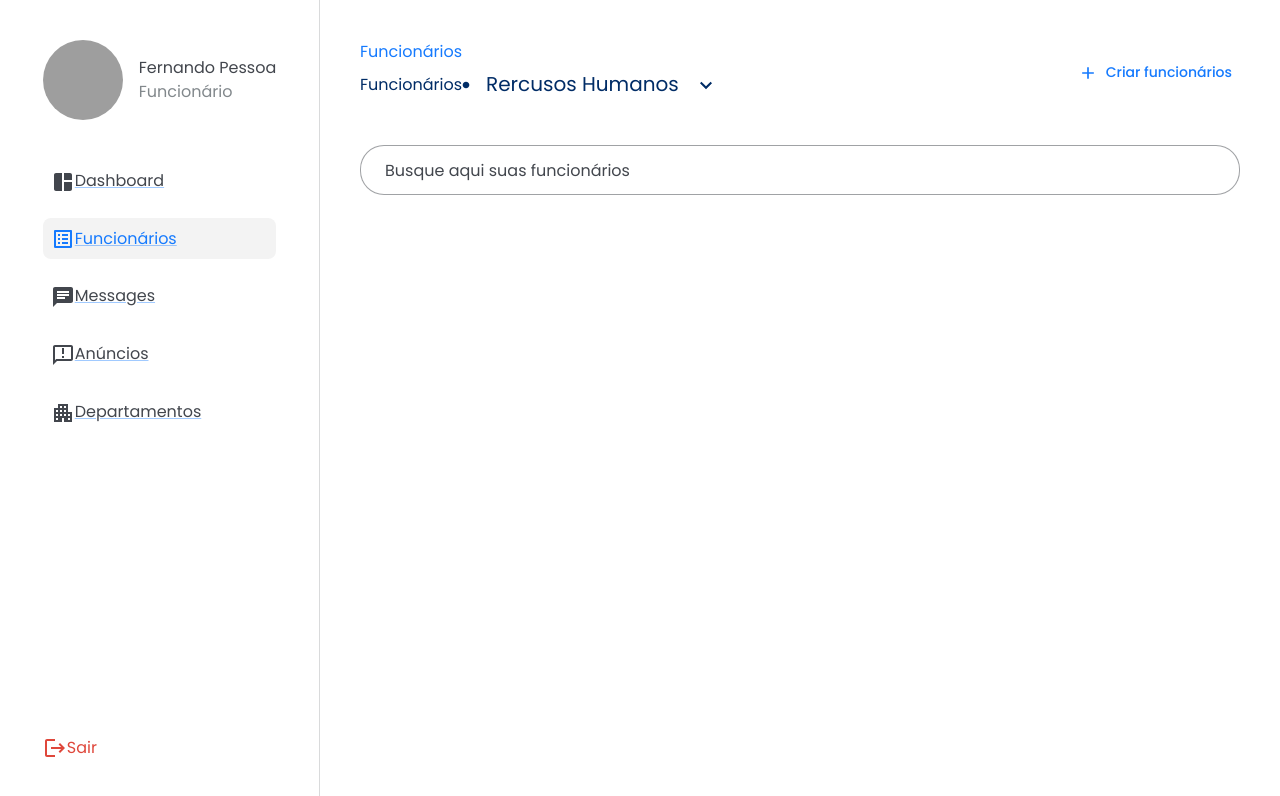
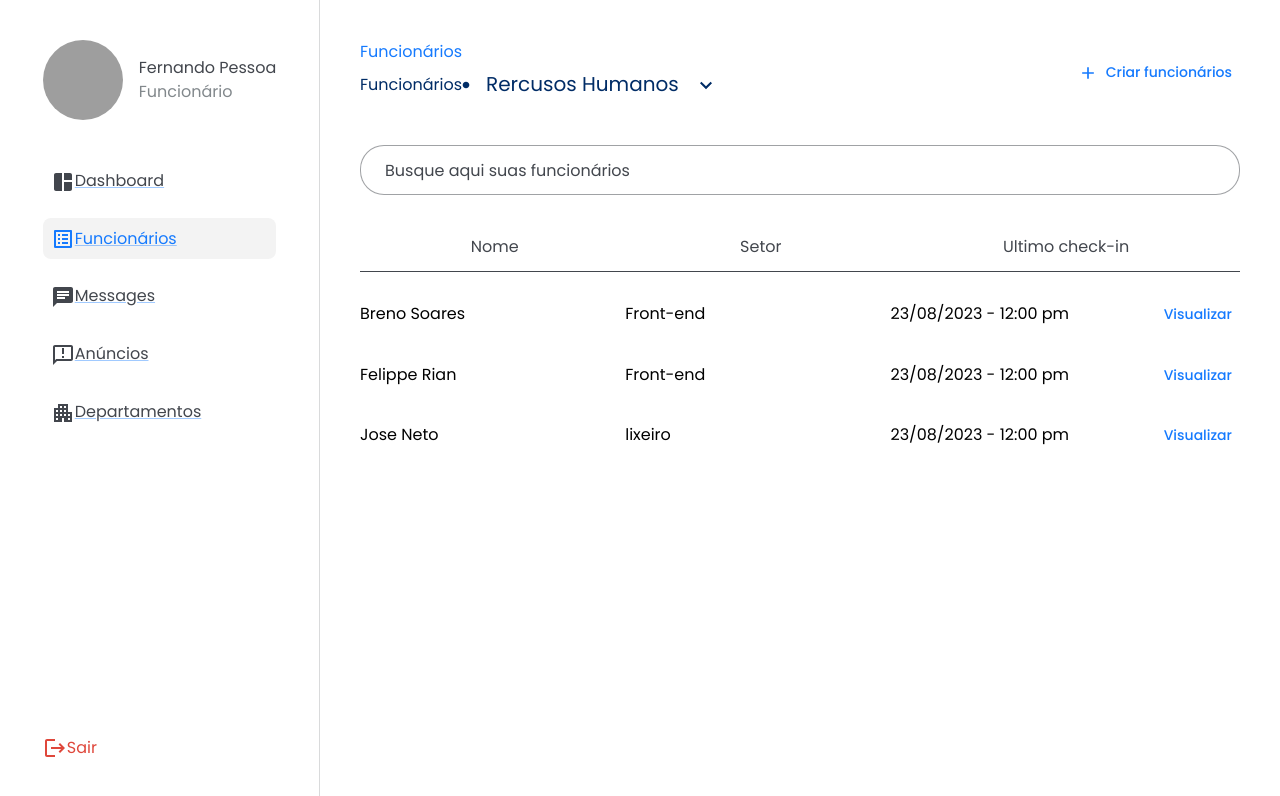
Before and after one commit to ZBreno/ManagerFront, a Next.js app: page / in a window 1280 px wide. Both pictures are taken after a click on the link "Funcionários". Shown: the top 796 px of the page. Built offline with nearby package versions, Linux system fonts and the light colour scheme; grey boxes are pictures that could not be loaded.

Commit message:
componente de Message criado e pagina de Messages corrigida

```diff
--- /dev/null
+++ b/src/components/Annoucement/index.tsx
@@ -0,0 +1 @@
+export default function Annoucement
--- a/src/components/Header/index.tsx
+++ b/src/components/Header/index.tsx
@@ -45,7 +45,7 @@ export default function Header({ options, title, subtitle }: HeaderProps) {
               onClick={() => alert("em breve")}
               startIcon={<Add />}
               style={{ textTransform: "none" }}
-              className="bg-primary-500 text-white hover:bg-primary-500 px-6 py-2 rounded-sm text-xl"
+              className="bg-primary-500 text-white hover:bg-primary-500 px-6 py-2  font-medium rounded-sm text-xl"
             />
           </div>
         )}
--- a/src/components/ItemBarContent/Annoucement/index.tsx
+++ b/src/components/ItemBarContent/Annoucements/index.tsx
@@ -1,6 +1,6 @@
 import Header from "../../Header";
 
-export default function Annoucement() {
+export default function Annoucements() {
   return (
     <div className="px-10 mt-10">
       <Header title="Anúncios" subtitle="Anúncios" />
--- a/src/components/ItemBarContent/Department/index.tsx
+++ b/src/components/ItemBarContent/Departments/index.tsx
@@ -9,7 +9,7 @@ import {
 import { useState } from "react";
 import Accordions from "../../Accordion";
 
-export default function Department() {
+export default function Departments() {
   const [expanded, setExpanded] = useState<string | false>(false);
 
   const handleChange =
--- a/src/components/ItemBarContent/Employeer/index.tsx
+++ /dev/null
@@ -1,14 +0,0 @@
-import Header from "../../Header";
-
-export default function Employee() {
-  const options = [
-    { text: "Rercusos Humanos", value: 0 },
-    { text: "Almoxarifado", value: 1 },
-    { text: "Administrativo", value: 2 },
-  ];
-  return (
-    <div className="px-10 mt-10">
-      <Header title="Funcionários" subtitle="Funcionários" options={options} />
-    </div>
-  );
-}
--- /dev/null
+++ b/src/components/ItemBarContent/Employees/index.tsx
@@ -0,0 +1,45 @@
+import { Typography } from "@mui/material";
+import Header from "../../Header";
+import Employee from "@/components/employee";
+
+export default function Employees() {
+  const options = [
+    { text: "Rercusos Humanos", value: 0 },
+    { text: "Almoxarifado", value: 1 },
+    { text: "Administrativo", value: 2 },
+  ];
+
+  const employees = [
+    {
+      name: "Breno Soares",
+      department: "Front-end",
+      lastCheck: "23/08/2023 - 12:00 pm"
+    },
+    {
+      name: "Felippe Rian",
+      department: "Front-end",
+      lastCheck: "23/08/2023 - 12:00 pm"
+    },
+    {
+      name: "Jose Neto",
+      department: "lixeiro",
+      lastCheck: "23/08/2023 - 12:00 pm"
+    },
+  ]
+
+  return (
+    <div className="px-10 mt-10">
+      <Header title="Funcionários" subtitle="Funcionários" options={options} />
+      <div className="flex justify-around mt-10 pb-3 border-b border-text-500">
+        <Typography className="font-semibold text-xl text-text-500">Nome</Typography>
+        <Typography className="font-semibold text-xl text-text-500">Setor</Typography>
+        <Typography className="font-semibold text-xl text-text-500">Ultimo check-in</Typography>
+      </div>
+      <div>
+        {employees.map(({name, department, lastCheck}, index) =>
+          <Employee key={index} name={name} department={department} lastCheck={lastCheck}/>
+        )}
+      </div>
+    </div>
+  );
+}
--- /dev/null
+++ b/src/components/ItemBarContent/Messages/index.tsx
@@ -0,0 +1,38 @@
+import { MailOutline, MoreVert } from "@mui/icons-material";
+import { Typography } from "@mui/material";
+import ButtonForm from "../../Button";
+import Header from "../../Header";
+import Message from "@/components/Message";
+
+interface Message {
+  title: string;
+  sender: string;
+  department: string;
+  type: string;
+}
+
+interface MessageProps {
+  messages: Message[];
+}
+
+export default function Messages({ messages }: MessageProps) {
+  const options = [
+    { text: "Justificativa de falta", value: 0 },
+    { text: "Atestado", value: 1 },
+    { text: "Aviso", value: 2 },
+    { text: "Demissão", value: 3 },
+    { text: "Promoção", value: 4 },
+    { text: "Outro", value: 5 },
+  ];
+
+  return (
+    <div className="px-10 mt-10">
+      <Header title="Mensagens" subtitle="Mensagem" options={options} />
+      <div className="flex justify-start  flex-wrap mt-10 gap-x-10 gap-y-6">
+        {messages.map(({ title, sender, department, type }, index) => (
+          <Message key={index} title={title} department={department} sender={sender} type={type} />
+        ))}
+      </div>
+    </div>
+  );
+}
--- /dev/null
+++ b/src/components/Message/index.tsx
@@ -0,0 +1,84 @@
+import { MailOutline, MoreVert } from "@mui/icons-material";
+import { Typography } from "@mui/material";
+import ButtonForm from "../Button";
+
+interface MessageProps {
+  title: string;
+  sender: string;
+  department: string;
+  type: string;
+}
+
+export default function Message({
+  title,
+  sender,
+  department,
+  type,
+}: MessageProps) {
+  const typeMessages = [
+    {
+      name: "ATESTADO",
+      bg: "bg-warning-200 text-warning-800",
+      bgBtn: "#9F9126",
+    },
+    {
+      name: "AVISO",
+      bg: "bg-primary-500 bg-opacity-20 text-primary-500",
+      bgBtn: "#157AFE",
+    },
+    {
+      name: "JUSTIFICATIVA_DE_FALTA",
+      bg: "bg-gray-200 text-gray-800",
+      bgBtn: "#353A3D",
+    },
+    {
+      name: "DEMISSAO",
+      bg: "bg-danger-200 text-danger-800",
+      bgBtn: "#9F2F26",
+    },
+    {
+      name: "PROMOCAO",
+      bg: "bg-success-200 text-success-800",
+      bgBtn: "#1B7B4F",
+    },
+    {
+      name: "OUTRO",
+      bg: "bg-purple-500 text-purple-500 bg-opacity-20 ",
+      bgBtn: "#4F1091",
+    },
+  ];
+
+  const index = (): number => {
+    const index = typeMessages.findIndex((item, index) => item.name === type);
+
+    return index;
+  };
+
+  const bg = String(typeMessages[index()].bg);
+  const bgBtn = String(typeMessages[index()].bgBtn);
+
+  return (
+    <div
+      className={`${bg} px-3 py-4 rounded-lg flex flex-col min-w-[300px] gap-6`}
+    >
+      <div className="flex justify-between">
+        <div>
+          <MailOutline />
+        </div>
+
+        <MoreVert />
+      </div>
+      <div>
+        <Typography className={`font-semibold text-xs`}>{sender}</Typography>
+        <Typography className="font-bold text-2xl">{department}</Typography>
+      </div>
+      <div className={`flex justify-end`}>
+        <ButtonForm
+          className={`px-4 text-white rounded-sm py-1`}
+          style={{ textTransform: "none", backgroundColor: bgBtn }}
+          text="Ler mais"
+        />
+      </div>
+    </div>
+  );
+}
--- /dev/null
+++ b/src/components/employee/index.tsx
@@ -0,0 +1,35 @@
+import { Typography } from "@mui/material";
+import ButtonForm from "../Button";
+
+interface EmployeeProps {
+  name: string;
+  department: string;
+  lastCheck: string;
+}
+
+export default function Employee({
+  name,
+  department,
+  lastCheck,
+}: EmployeeProps) {
+  return (
+    <div className="flex justify-between mt-6 items-center flex-wrap">
+      <div  className="min-w-[250px]">
+        <Typography>{name}</Typography>
+      </div>
+      <div className="min-w-[250px]">
+        <Typography>{department}</Typography>
+      </div>
+      <div className="min-w-[250px]">
+        <Typography>{lastCheck}</Typography>
+      </div>
+
+      <ButtonForm
+        text={`Visualizar`}
+        onClick={() => alert("em breve")}
+        style={{ textTransform: "none" }}
+        className="bg-primary-500 text-white hover:bg-primary-500 px-6 py-2  rounded-sm text-base "
+      />
+    </div>
+  );
+}
--- a/src/pages/index.tsx
+++ b/src/pages/index.tsx
@@ -12,11 +12,11 @@ import {
 } from "@mui/icons-material";
 
 import Header from "@/components/Header";
-import Messages from "@/components/ItemBarContent/Message";
+import Messages from "@/components/ItemBarContent/Messages";
 import Dashboard from "@/components/ItemBarContent/Dashboard";
-import Employee from "@/components/ItemBarContent/Employeer";
-import Annoucement from "@/components/ItemBarContent/Annoucement";
-import Department from "@/components/ItemBarContent/Department";
+import Employees from "@/components/ItemBarContent/Employees";
+import Annoucement from "@/components/ItemBarContent/Annoucements";
+import Department from "@/components/ItemBarContent/Departments";
 import { useState } from "react";
 export default function Home() {
   const [currentPage, setCurrentPage] = useState<number>(0);
@@ -83,7 +83,7 @@ export default function Home() {
 
   const pages = [
     { value: 0, component: <Dashboard /> },
-    { value: 1, component: <Employee /> },
+    { value: 1, component: <Employees /> },
     { value: 2, component: <Messages messages={messages} /> },
     { value: 3, component: <Annoucement /> },
     { value: 4, component: <Department /> },
@@ -95,7 +95,10 @@ export default function Home() {
   const { toogleTheme } = useAppThemeContext();
   return (
     <main>
-      <Grid className={`${pages[currentComponent].value == 0 && 'bg-bg-screen'}`} container>
+      <Grid
+        className={`${pages[currentComponent].value == 0 && "bg-bg-screen"}`}
+        container
+      >
         <Grid item xs={3}>
           <SideBar
             options={options}
@@ -104,7 +107,6 @@ export default function Home() {
           />
         </Grid>
         <Grid item xs={9}>
-
           {pages[currentComponent].component}
         </Grid>
       </Grid>
```
Also changed, not shown: src/components/ItemBarContent/Message/index.tsx (deleted, +0 -105 lines).
